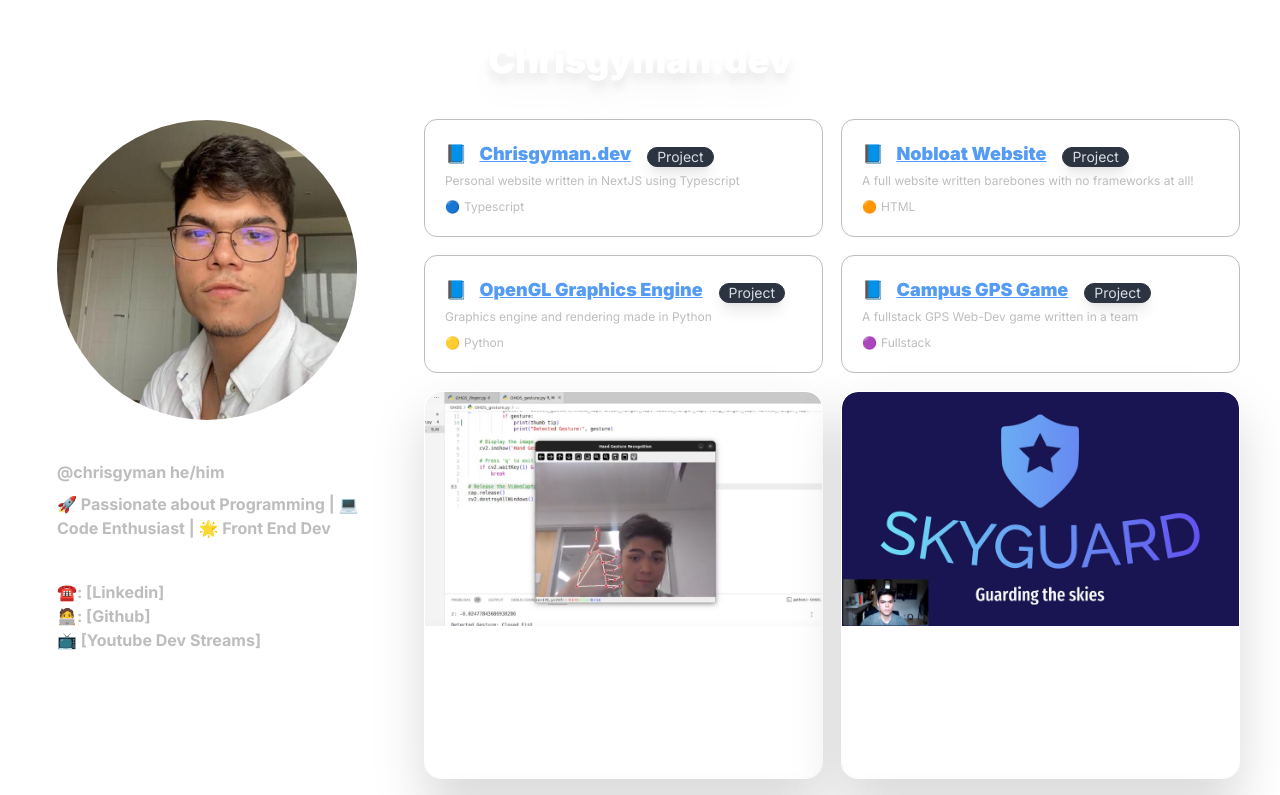
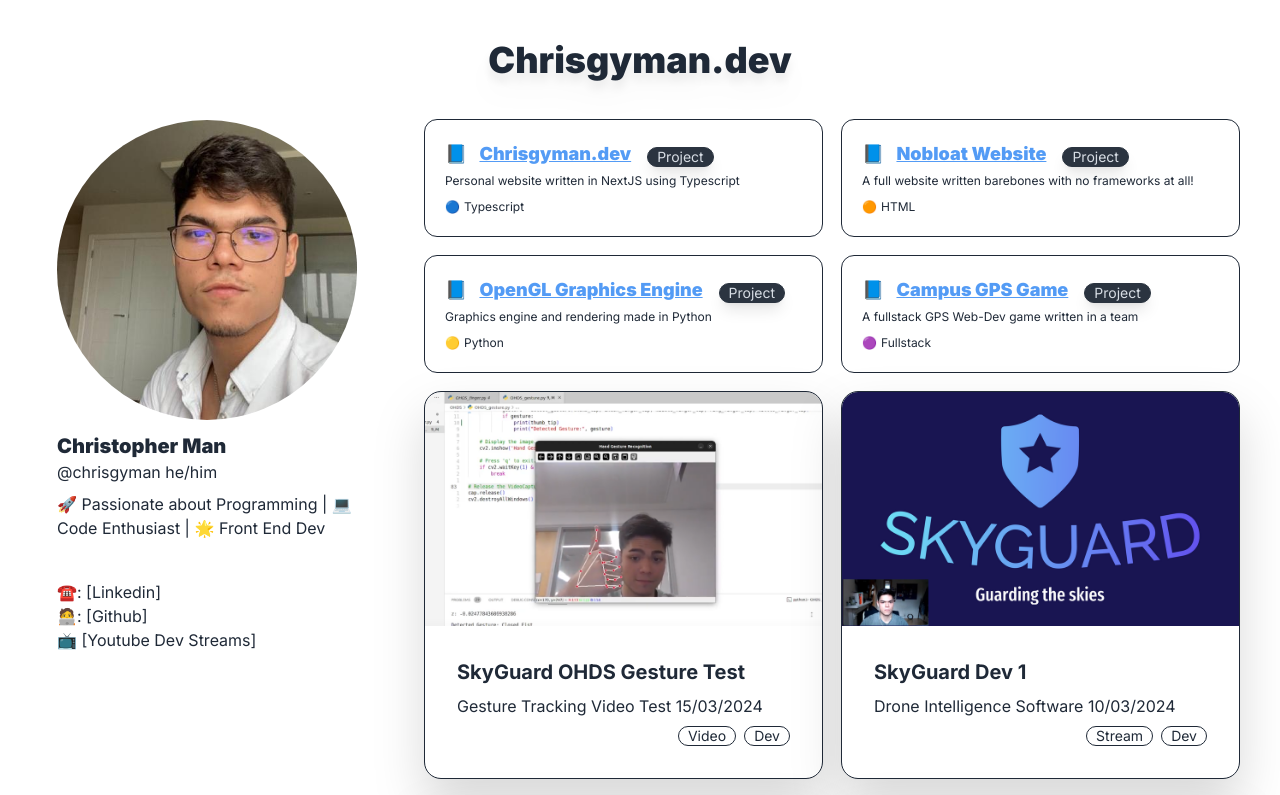
Before and after one commit to christophergyman/chrisgyman.dev, a Next.js app in the folder chrisgyman-dev/: page / in a window 1280 px wide. Shown: the top 795 px of the page. Built offline with nearby package versions, Linux system fonts and the light colour scheme.

Commit message:
Updated light mode theme css issues

```diff
--- a/chrisgyman-dev/src/app/components/about-page.tsx
+++ b/chrisgyman-dev/src/app/components/about-page.tsx
@@ -7,8 +7,8 @@ function AboutMeComponent() {
       <Avatar />
       <div className="pt-3">
         <p className="font-black text-xl">Christopher Man</p>
-        <div className="font-bold text-[#bdbdbd]">
-          <p className="text-gray-300 ">@chrisgyman he/him</p>
+        <div className="dark:text-[#bdbdbd]">
+          <p className="text-white dark:text-gray-300 ">@chrisgyman he/him</p>
           <p className="w-80 pt-2">
             🚀 Passionate about Programming | 💻 Code Enthusiast | 🌟 Front End
             Dev
--- a/chrisgyman-dev/src/app/components/project-bubble.tsx
+++ b/chrisgyman-dev/src/app/components/project-bubble.tsx
@@ -6,7 +6,7 @@ interface ProjectBubbleProps {
 
 function ProjectBubble({ project }: ProjectBubbleProps) {
   return (
-    <div className="overflow-hidden outline outline-1 outline-[#bdbdbd] rounded-xl md:w-[397px] lg:w-[397px] xl:w-[397px] 2xl:w-[397px]">
+    <div className="overflow-hidden outline outline-1 dark:outline-[#bdbdbd] rounded-xl md:w-[397px] lg:w-[397px] xl:w-[397px] 2xl:w-[397px]">
       <div className="m-5">
         <div className="">
           <a href={project.link} className="flex flex-row">
@@ -22,7 +22,7 @@ function ProjectBubble({ project }: ProjectBubbleProps) {
             </div>
           </a>
         </div>
-        <div className="text-[12px] text-[#bdbdbd]">
+        <div className="text-[12px] dark:text-[#bdbdbd]">
           <p>{project.description}</p>
           <div className="flex flex-row pt-2">
             <p className="pr-1">{project.bubbleColor}</p>
--- a/chrisgyman-dev/src/app/globals.css
+++ b/chrisgyman-dev/src/app/globals.css
@@ -3,6 +3,5 @@
 @tailwind utilities;
 
 body {
-  color: white;
   /* background: #161A1D; */
 }
```
